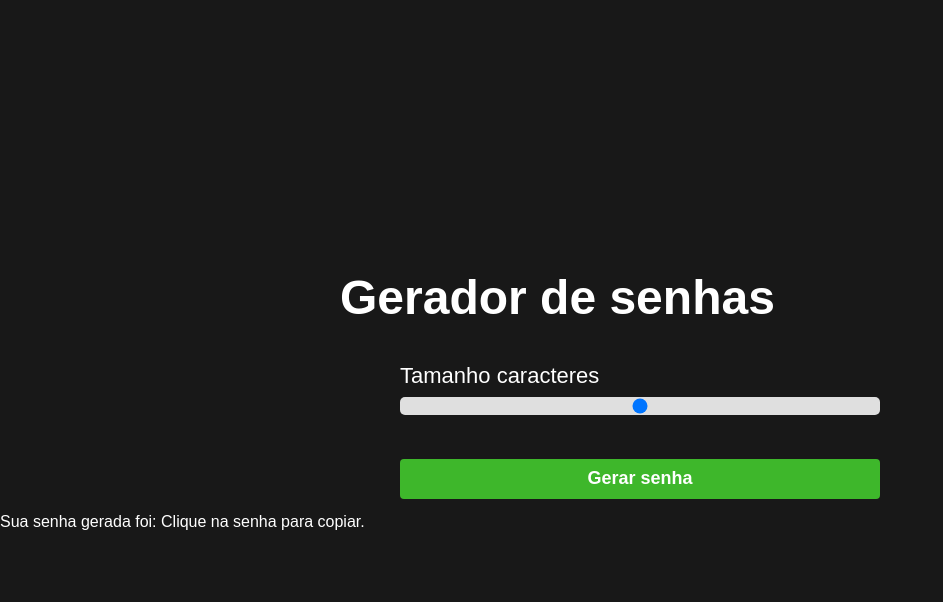
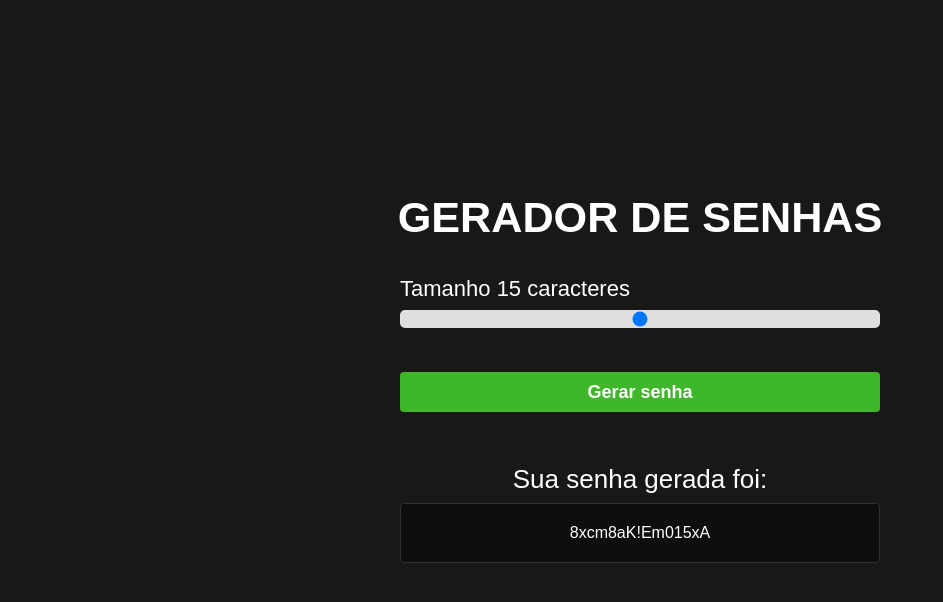
Before and after one commit to francisconeponuceno/gera_senha, a plain HTML site: page index.html in a window 1280 px wide. Both pictures are taken after a click on the button "Gerar senha". Shown: the whole page, without its empty margins (0-943 px from the left). Drawn offline with Linux system fonts and the light colour scheme.

Commit message:
atualizacao

```diff
--- a/index.html
+++ b/index.html
@@ -6,20 +6,22 @@
     <title>GERA-SENHA</title>
     <meta nome="keywords" content="Gerador de senhas, gerador password">
     <link rel="stylesheet" href="style.css">
-    <script src="script.js"></script>
+
 </head>
 <body>
     <h1 class="logo">Gerador de senhas</h1>
     <main class="container-input">
         <span>Tamanho <span id="valor"></span> caracteres</span>
         <input id="slider" class="slider" type="range" min="5" max="25" value="15">
-        <button id="button" class="button-cta">Gerar senha</button>
+        <button id="button" class="button-cta" onclick="generatePassword()">Gerar senha</button>
     </main>
 
-    <div id="container-password" class="container-password hide">
+    <div id="container-password" onclick="copyPassword()" class="container-password hide">
         <span class="title">Sua senha gerada foi:</span>
         <span id="password" class="password"></span>
-        <span>Clique na senha para copiar.</span>
+        <span class="tooltip">Clique na senha para copiar.</span>
     </div>
+
+    <script src="script.js"></script>
 </body>
 </html>
--- a/script.js
+++ b/script.js
@@ -0,0 +1,33 @@
+let sliderElement = document.querySelector('#slider');
+let buttonElement = document.querySelector('#button');
+
+let sizePassword = document.querySelector('#valor');
+let password = document.querySelector('#password');
+
+let containerPassword = document.querySelector('#container-password');
+
+let charset = "abcdefghijklmnopqrstuvwxyzABCDEFGHIJKLMNOPQRSTUVWXYZ0123456789!@";
+let novasenha = "";
+
+sizePassword.innerHTML = sliderElement.value;
+
+sliderElement.oninput = function(){
+    sizePassword.innerHTML = this.value;
+}
+
+function generatePassword(){
+    let pass = "";
+    for(let i = 0, n = charset.length; i < sliderElement.value; ++i){
+        pass += charset.charAt(Math.floor(Math.random() * n))
+    }
+
+    containerPassword.classList.remove('hide');
+    password.innerHTML = pass;
+    novasenha = pass;
+}
+
+function copyPassword(){
+    alert('Senha copiada com sucesso!')
+    navigator.clipboard.writeText(novasenha);
+
+}
--- a/style.css
+++ b/style.css
@@ -18,9 +18,11 @@ body{
 }
 
 .logo{
-    font-size: 3rem;
+    font-size: 2.7rem;
     max-width: 600px;
-    margin-bottom: 24px;
+    margin-bottom: 20px;
+    text-align: center;
+    text-transform: uppercase;
 
 }
 
@@ -42,6 +44,7 @@ body{
     height: 18px;
     outline: none;
     margin-top: 8px;
+    cursor: pointer;
 }
 
 .button-cta{
@@ -55,3 +58,60 @@ body{
     font-weight: bold;
     font-size: 18px;
 }
+
+.container-password{
+    max-width: 480px;
+    margin: 14px 0;
+    display: flex;
+    align-items: center;
+    flex-direction: column;
+    cursor: pointer;
+}
+
+.title{
+    text-align: center;
+    color: #fff;
+    font-size: 26px;
+    margin-top: 24px;
+    margin-bottom: 8px;
+}
+
+.password{
+    height: 60px;
+    background-color: rgba(0,0,0, 0.40);
+    border-radius: 4px;
+    display: flex;
+    justify-content: center;
+    align-items: center;
+    color: #fff;
+    border: 1px solid #313131;
+    transition: transform 0.5s;
+}
+
+.password:hover{
+    transform: scale(1.05);
+}
+
+.tooltip{
+    color: #fff;
+    position: relative;
+    top: 20px;
+    padding: 6px 8px;
+    background-color: rgb(15,15,15);
+    text-align: center;
+    font-size: 16px;
+    border-radius: 6px;
+    visibility: hidden;
+    opacity: 0;
+    transition: all 0.5s ease-in-out;
+}
+
+.hide{
+    display: none;
+}
+
+.container-password:hover .tooltip{
+    visibility: visible;
+    bottom: 50px;
+    opacity: 1;
+}
```
